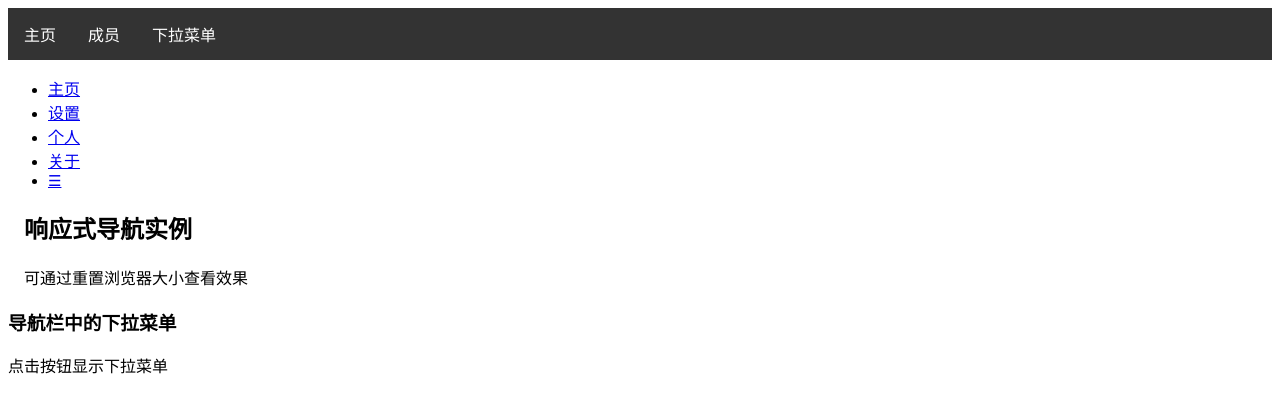
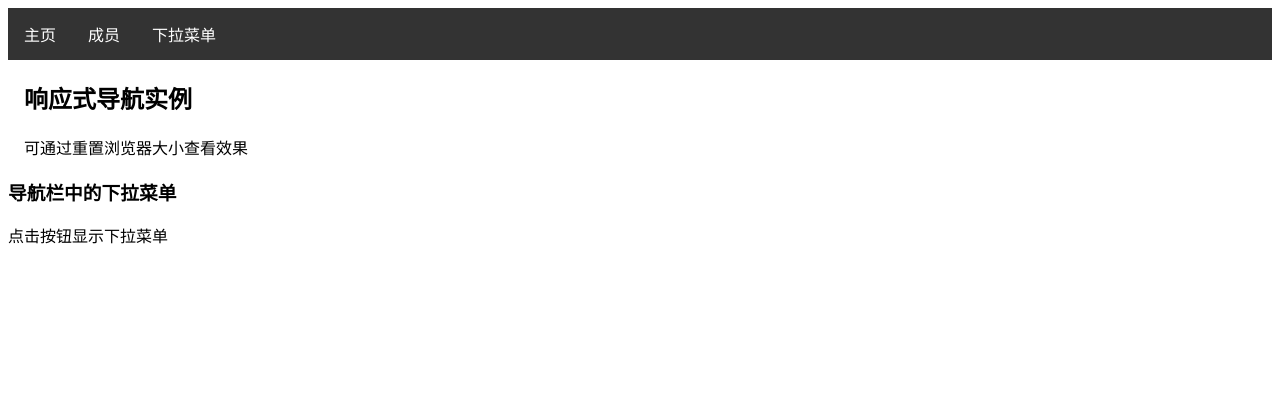
Before and after one commit to LZP-SUDO/guanwang.github.io, a plain HTML site: page index.html in a window 1280 px wide. Drawn offline with Linux system fonts and the light colour scheme.

Commit message:
Update index.html

```diff
--- a/index.html
+++ b/index.html
@@ -10,15 +10,7 @@
         </div>
     </div>
 </div>
-<ul class="topnav">
-  <li><a class="active" href="#home">主页</a></li>
-  <li><a href="#shezhi">设置</a></li>
-  <li><a href="#geren">个人</a></li>
-  <li><a href="#about">关于</a></li>
-  <li class="icon">
-    <a href="javascript:void(0);" style="font-size:15px;" onclick="myFunction()">☰</a>
-  </li>
-</ul>
+
 
 <div style="padding-left:16px">
   <h2>响应式导航实例</h2>
@@ -104,7 +96,5 @@
           }
       }
     }
-    function myFunction() {
-    document.getElementsByClassName("topnav")[0].classList.toggle("responsive");
-}
+
 </script>
```
